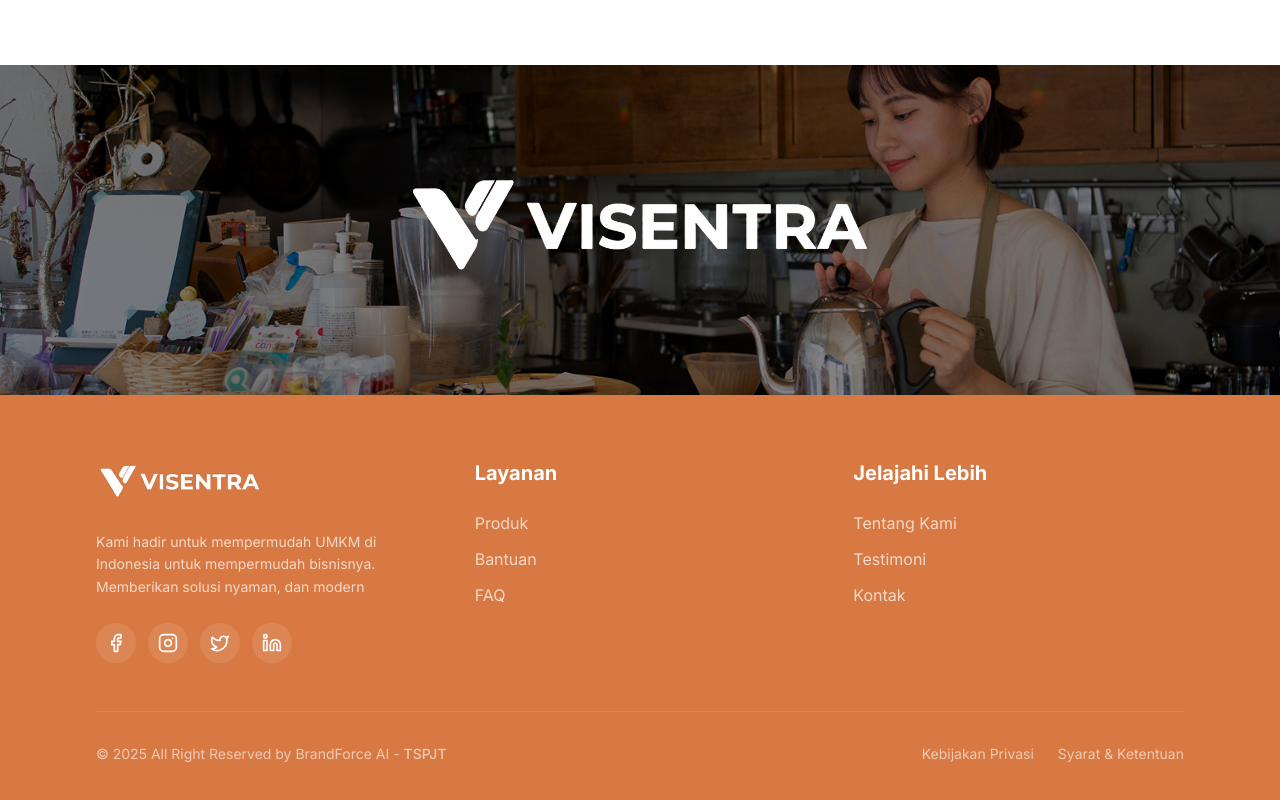
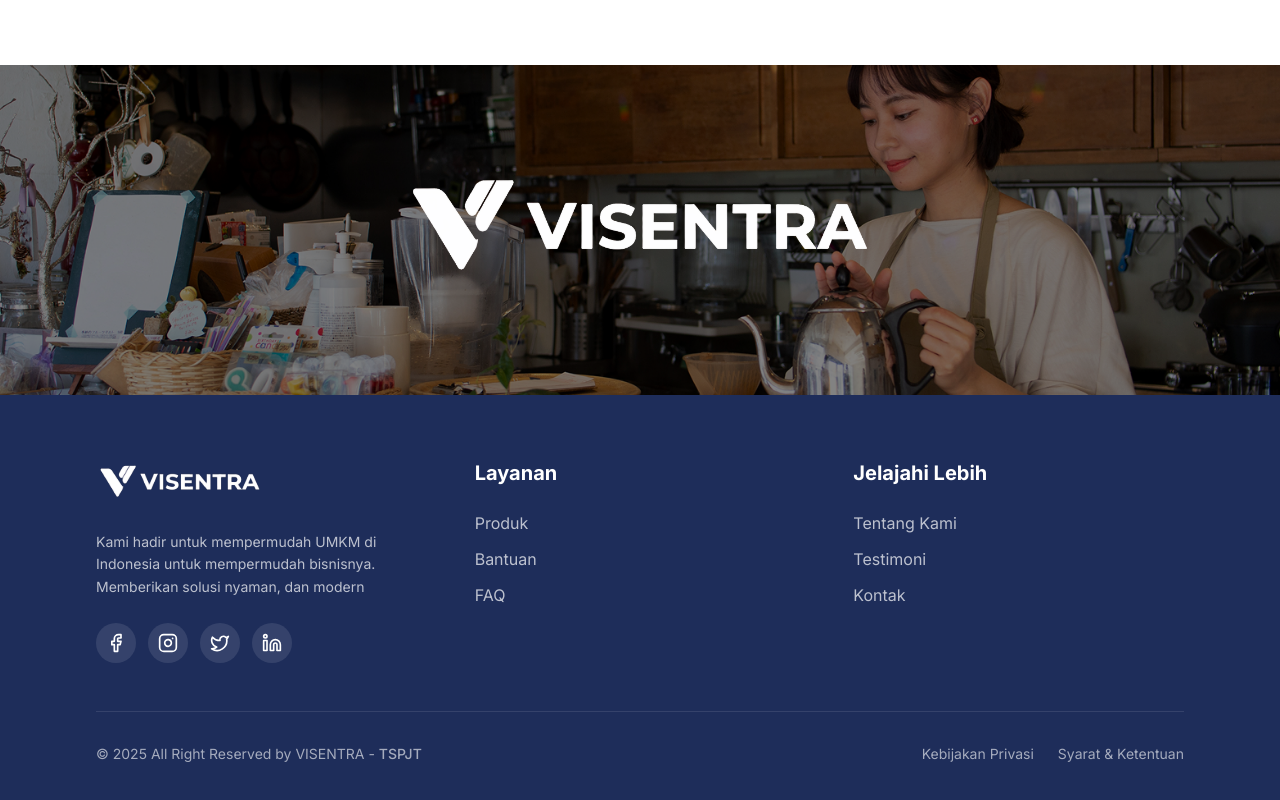
Before and after one commit to Rizafii/Visentra, a Next.js app: page / in a window 1280 px wide. Shown: the part 6461-7261 px from the top of the page. Built offline with nearby package versions, Linux system fonts and the light colour scheme.

Commit message:
redesign footer

```diff
--- a/components/homepage/Footer.tsx
+++ b/components/homepage/Footer.tsx
@@ -23,7 +23,7 @@
 
 export default function Footer() {
   return (
-    <footer className="w-full bg-primary">
+    <footer className="w-full" style={{ backgroundColor: "#1E2D5A" }}>
       <div className="container mx-auto px-4 sm:px-6 lg:px-24 py-10 lg:py-16">
         <div className="grid grid-cols-1 gap-8 sm:gap-12 md:grid-cols-2 lg:grid-cols-3">
           {/* Brand Section */}
@@ -98,7 +98,7 @@
         {/* Bottom Bar */}
         <div className="mt-8 lg:mt-12 flex flex-col items-center justify-between gap-4 border-t border-white/10 pt-6 lg:pt-8 md:flex-row">
           <p className="text-xs sm:text-sm text-white/60 text-center md:text-left">
-            © 2025 All Right Reserved by BrandForce AI -{" "}
+            © {new Date().getFullYear()} All Right Reserved by VISENTRA -{" "}
             <a
               href="https://instagram.com/mas_rizafii"
               target="_blank"
```
